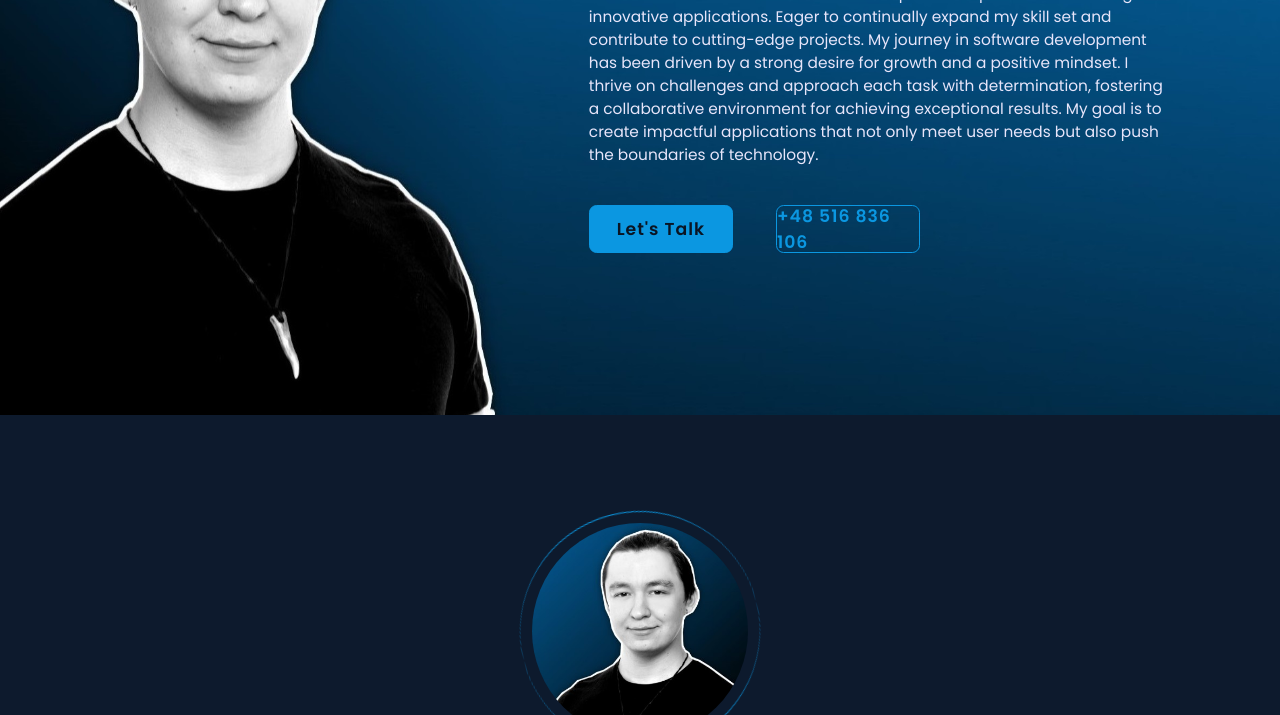
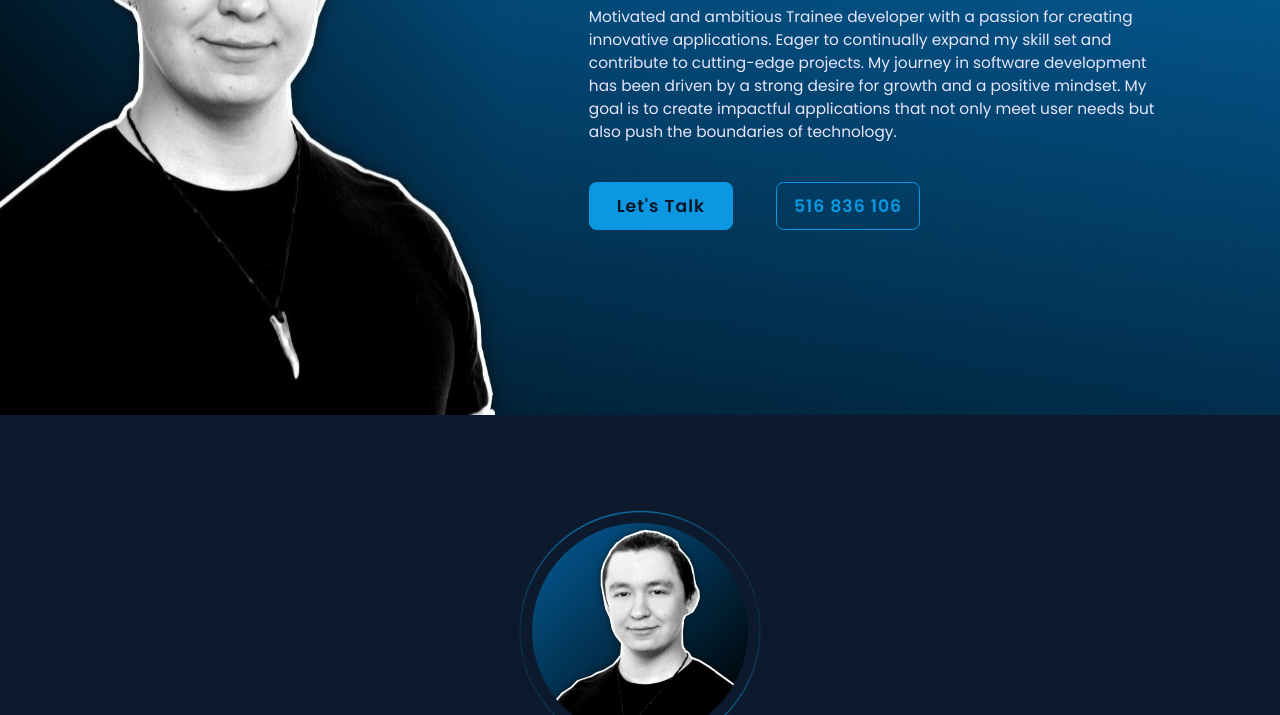
Before and after one commit to nerDZIKo/CV.github.io, a plain HTML site: page index.html in a window 1280 px wide. Shown: the part 385-1100 px from the top of the page. Drawn offline with nearby package versions, Linux system fonts and the light colour scheme.

Commit message:
Update index.html

```diff
--- a/index.html
+++ b/index.html
@@ -40,12 +40,11 @@
                 Motivated and ambitious Trainee developer with a passion for creating innovative applications.
                 Eager to continually expand my skill set and contribute to cutting-edge projects.
                 My journey in software development has been driven by a strong desire for growth and a positive mindset.
-                I thrive on challenges and approach each task with determination, fostering a collaborative environment for achieving exceptional results.
                 My goal is to create impactful applications that not only meet user needs but also push the boundaries of technology.
             </p>
             <div class="btn-box">
                 <a href="#contact" class="btn">Let's Talk</a>
-                <a href="#" class="btn">+48 516 836 106</a>
+                <a href="#" class="btn">516 836 106</a>
             </div>
         </div>
 
```
